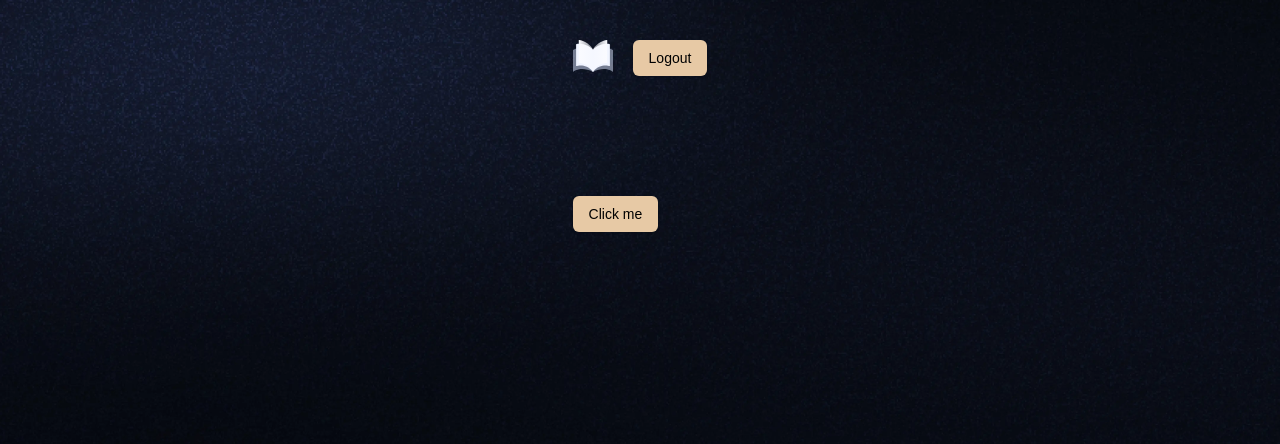
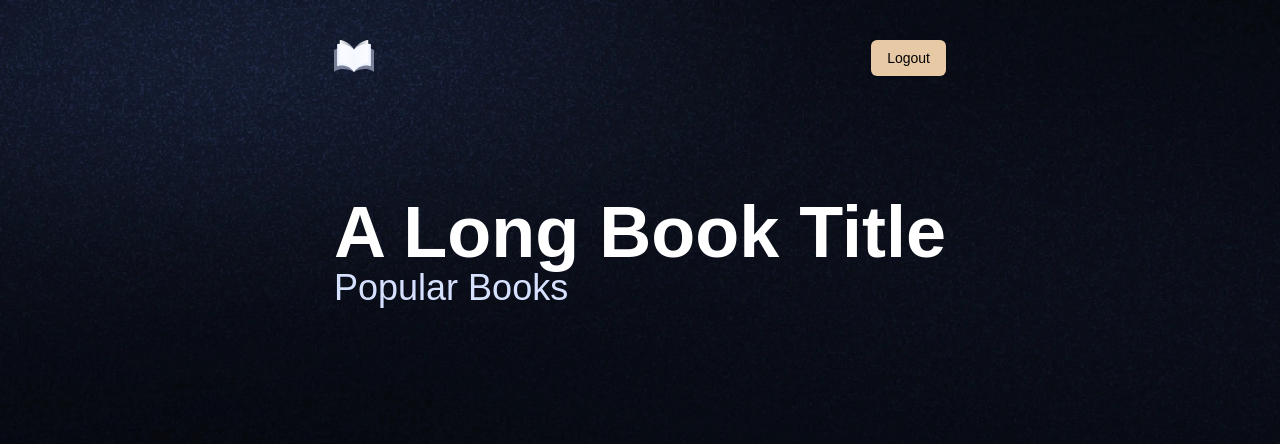
Before and after one commit to nghiemph95/library_manage_system, a Next.js app: page / in a window 1280 px wide. Shown: the top 444 px of the page. Built offline with nearby package versions, Linux system fonts and the light colour scheme; a web font is replaced by a local one.

Commit message:
Updated: 15-01-2025 00:24:52

```diff
--- a/app/(root)/page.tsx
+++ b/app/(root)/page.tsx
@@ -1,9 +1,12 @@
-import { Button } from "@/components/ui/button";
+import BookList from "@/components/BookList";
+import BookOverview from "@/components/BookOverview";
 
 const Home = () => {
   return (
     <>
-      <Button> Click me</Button>
+      <BookOverview />
+
+      <BookList />
     </>
   );
 };
--- /dev/null
+++ b/components/BookList.tsx
@@ -0,0 +1,11 @@
+import React from "react";
+
+const BookList = () => {
+  return (
+    <section>
+      <h2 className="font-bebas-neue text-4xl text-light-100">Popular Books</h2>
+    </section>
+  );
+};
+
+export default BookList;
--- /dev/null
+++ b/components/BookOverview.tsx
@@ -0,0 +1,13 @@
+import React from "react";
+
+const BookOverview = () => {
+  return (
+    <section className="book-overview">
+      <div className="flex flex-1 flex-col gap-5">
+        <h1>A Long Book Title</h1>
+      </div>
+    </section>
+  );
+};
+
+export default BookOverview;
--- a/components/Header.tsx
+++ b/components/Header.tsx
@@ -16,7 +16,7 @@
             action={async () => {
               "use server";
 
-              await signOut();
+              // await signOut();
             }}
             className="mb-10"
           >
```
